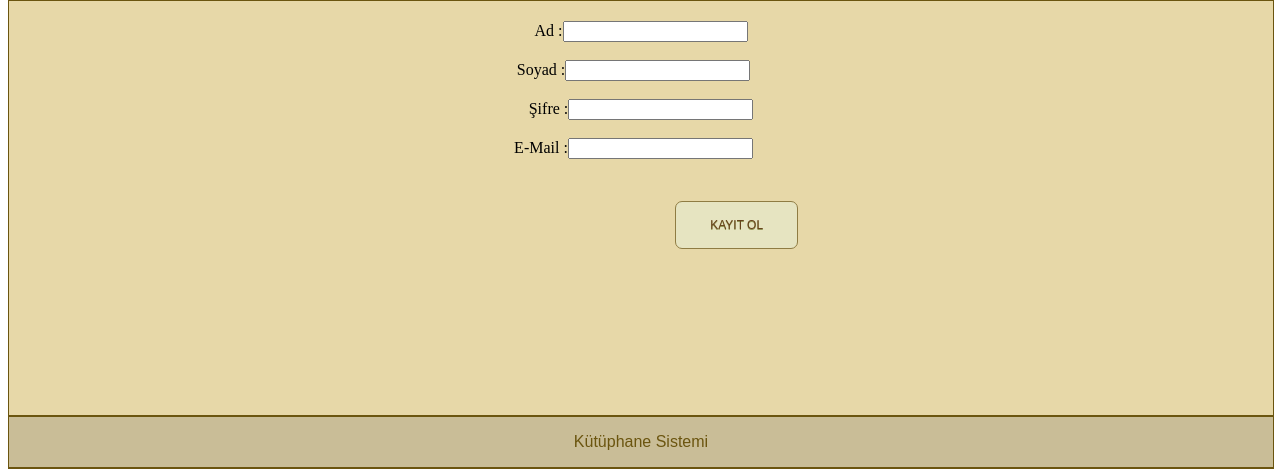
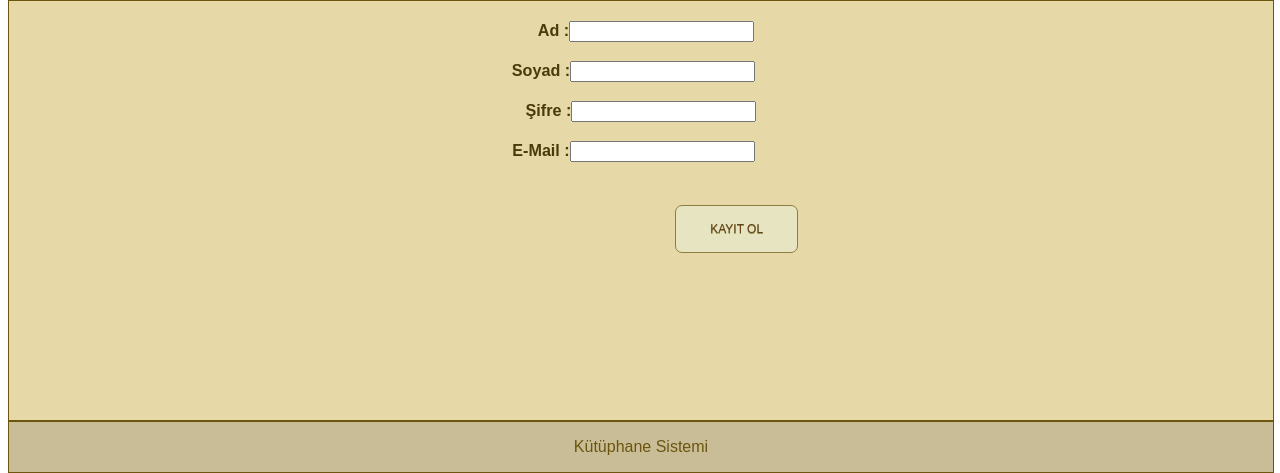
Before and after one commit to CemalUnal/bbm487s2017g6, a PHP site: page /signup.php in a window 1280 px wide. Shown: the part 163-636 px from the top of the page. Run offline with PHP 8.4, Linux system fonts and the light colour scheme; some libraries are stand-ins or nearby versions.

Commit message:
Bug fixes

```diff
--- a/src/main/view/signup.php
+++ b/src/main/view/signup.php
@@ -16,9 +16,10 @@ $(function(){
 <body>
 <div id="header"></div>
 <div class="container">
+<div class="fonts">
             <div align="center">
                <form action = "../Controller/saveuser.php" method = "post">
-               <div style="margin-left: 0px; margin-top: 20px;">
+               <div style="margin-left: 10px; margin-top: 20px;">
                   <label>Ad :</label><input type = "text" name = "name" class = "box" /><br /><br />
                   </div>
                     <div style="margin-left: -15px; ">
@@ -34,7 +35,7 @@ $(function(){
                   </div>
                </form>
                </div>
-
+              </div>
 </div>
 
 <div id="footer"></div>
```
